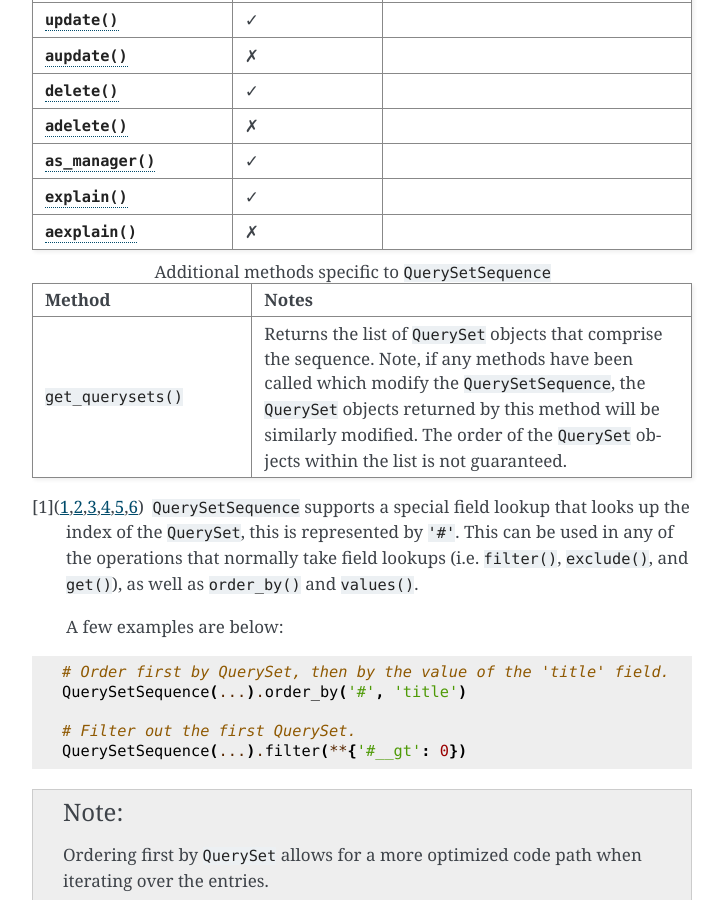
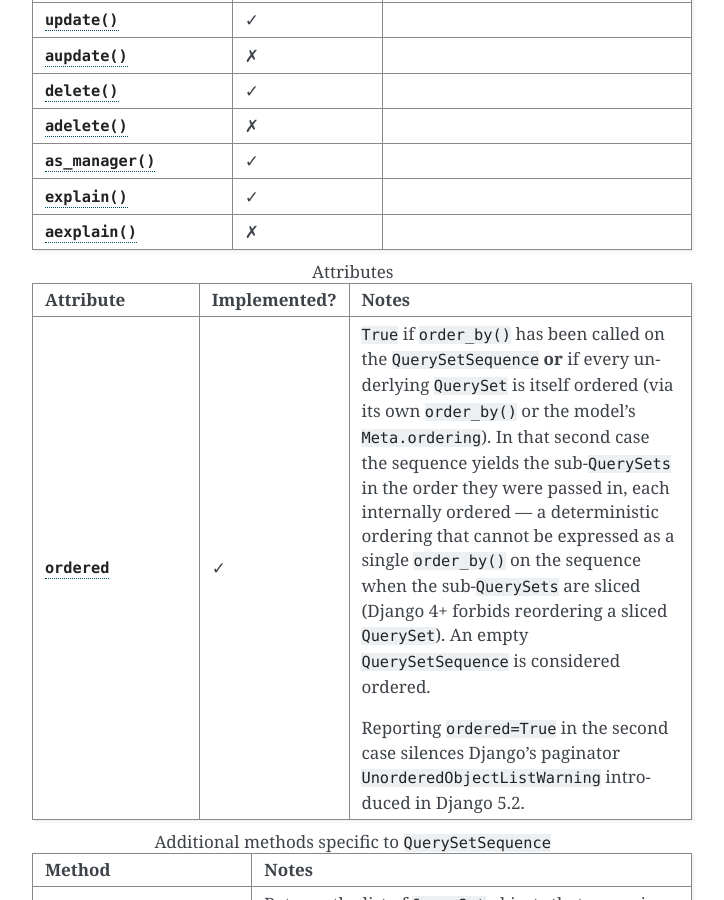
Before and after one commit to clokep/django-querysetsequence, a Sphinx documentation site: the page built from docs/api.rst, in a window 1280 px wide and 900 px high, scrolled down 3524 px. Shown: the whole window, without its empty margins (388-1112 px from the left). Built offline with Sphinx 7.4.7, drawn with Linux system fonts in a browser that asks for light colours.

Commit message:
Report ordered=True when all sub-QuerySets are ordered
QuerySetSequence.ordered previously only returned True when
order_by() had been called on the sequence itself. A sequence built
from already-ordered sub-QuerySets (via their own order_by() or
Meta.ordering) is also deterministically ordered, but cannot always
be re-ordered via order_by() on the sequence — Django 4+ forbids
reordering a sliced QuerySet.

Reporting ordered=True in this case silences Django 5.2's paginator
UnorderedObjectListWarning for this common pattern.

Co-Authored-By: Claude Opus 4.7 (1M context) <noreply@anthropic.com>

```diff
--- a/docs/api.rst
+++ b/docs/api.rst
@@ -243,6 +243,31 @@ Summary of Supported APIs
       - |xmark|
       -
 
+.. list-table:: Attributes
+    :widths: 15 10 30
+    :header-rows: 1
+
+    * - Attribute
+      - Implemented?
+      - Notes
+
+    * - |ordered|_
+      - |check|
+      - ``True`` if ``order_by()`` has been called on the
+        ``QuerySetSequence`` **or** if every underlying ``QuerySet`` is
+        itself ordered (via its own ``order_by()`` or the model's
+        ``Meta.ordering``). In that second case the sequence yields the
+        sub-``QuerySets`` in the order they were passed in, each
+        internally ordered — a deterministic ordering that cannot be
+        expressed as a single ``order_by()`` on the sequence when the
+        sub-``QuerySets`` are sliced (Django 4+ forbids reordering a
+        sliced ``QuerySet``). An empty ``QuerySetSequence`` is considered
+        ordered.
+
+        Reporting ``ordered=True`` in the second case silences Django's
+        paginator ``UnorderedObjectListWarning`` introduced in Django
+        5.2.
+
 .. list-table:: Additional methods specific to ``QuerySetSequence``
     :widths: 15 30
     :header-rows: 1
@@ -305,6 +330,9 @@ Summary of Supported APIs
 .. _select_for_update: https://docs.djangoproject.com/en/dev/ref/models/querysets/#select-for-update
 .. |raw| replace:: ``raw()``
 .. _raw: https://docs.djangoproject.com/en/dev/ref/models/querysets/#raw
+
+.. |ordered| replace:: ``ordered``
+.. _ordered: https://docs.djangoproject.com/en/dev/ref/models/querysets/#ordered
 
 .. |AND (&)| replace:: AND (``&``)
 .. _AND (&): https://docs.djangoproject.com/en/dev/ref/models/querysets/#and
```
Also changed, not shown: CHANGELOG.rst (+11 -0 lines), queryset_sequence/__init__.py (+20 -3 lines), 1 other file.
